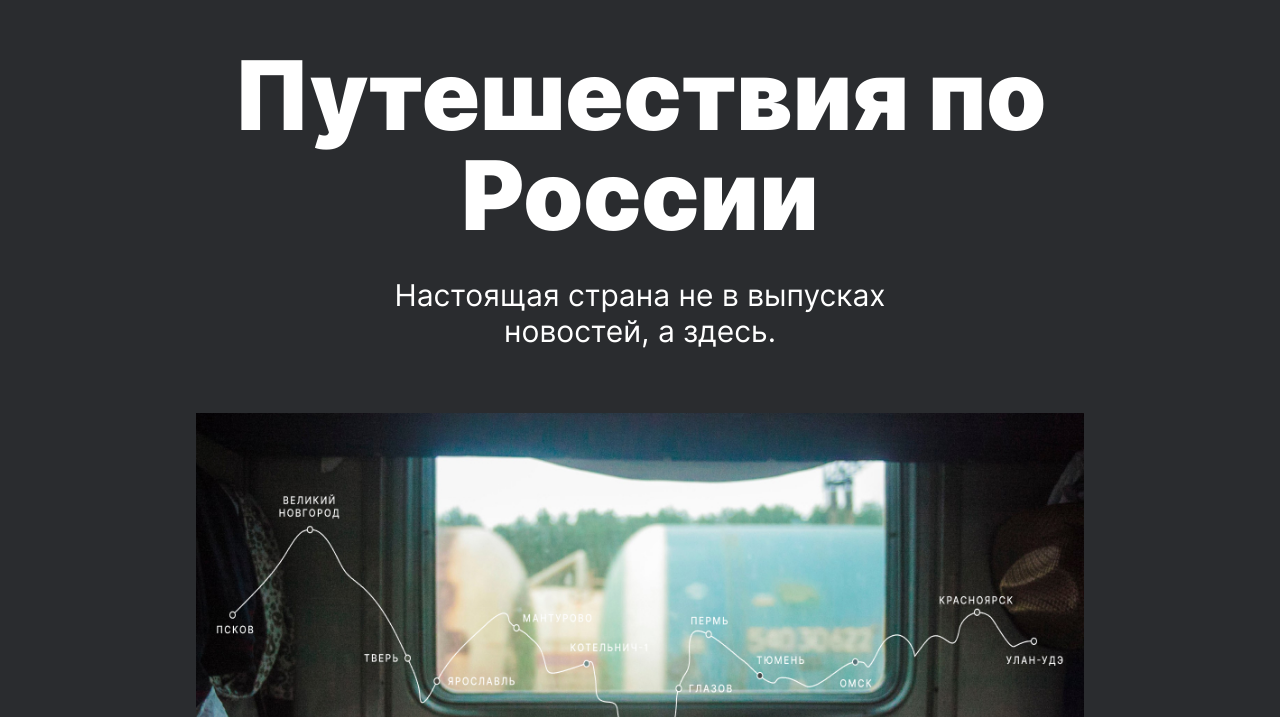
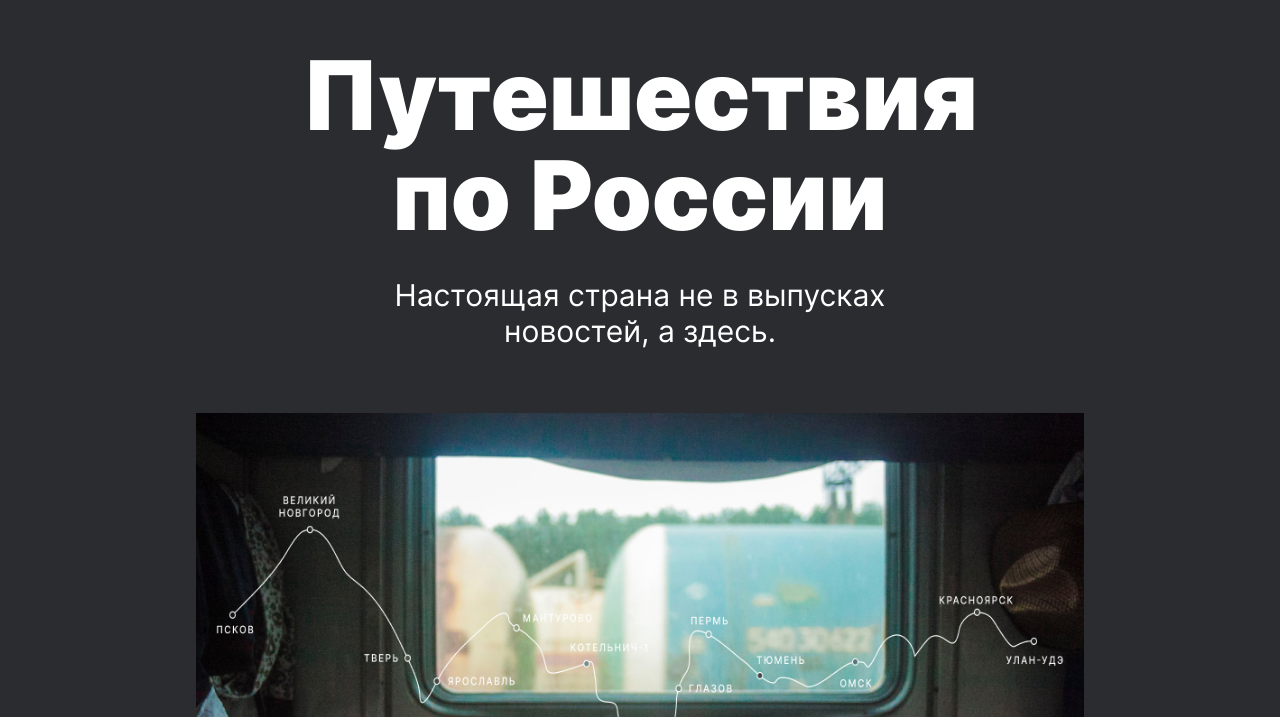
Before and after one commit to Pyctam-AC/russian-travel, a plain HTML site: page index.html in a window 1280 px wide. Shown: the part 83-800 px from the top of the page. Drawn offline with Linux system fonts and the light colour scheme.

Commit message:
1 ревью исправлены ошибки кода 18.12.2022

```diff
--- a/blocks/intro/__title/intro__title.css
+++ b/blocks/intro/__title/intro__title.css
@@ -3,7 +3,7 @@
     text-align: left;
     max-width: 100%;
     font-size: 54px;
-    font-weight: 900;
+/*    font-weight: 900;*/
     line-height: 58px;
     font-family: 'inter';
     font-weight: bold;
--- a/blocks/lead/__title/lead__title.css
+++ b/blocks/lead/__title/lead__title.css
@@ -2,9 +2,9 @@
     margin: 0 auto;
     margin-bottom: 32px;
     text-align: center;
-  /*  max-width: 720px;*/
+    max-width: 720px;
     font-size: 96px;
-    font-weight: 900;
+  /*  font-weight: 900;*/
     line-height: 100px;
     font-family: 'inter';
     font-weight: bold;
```
